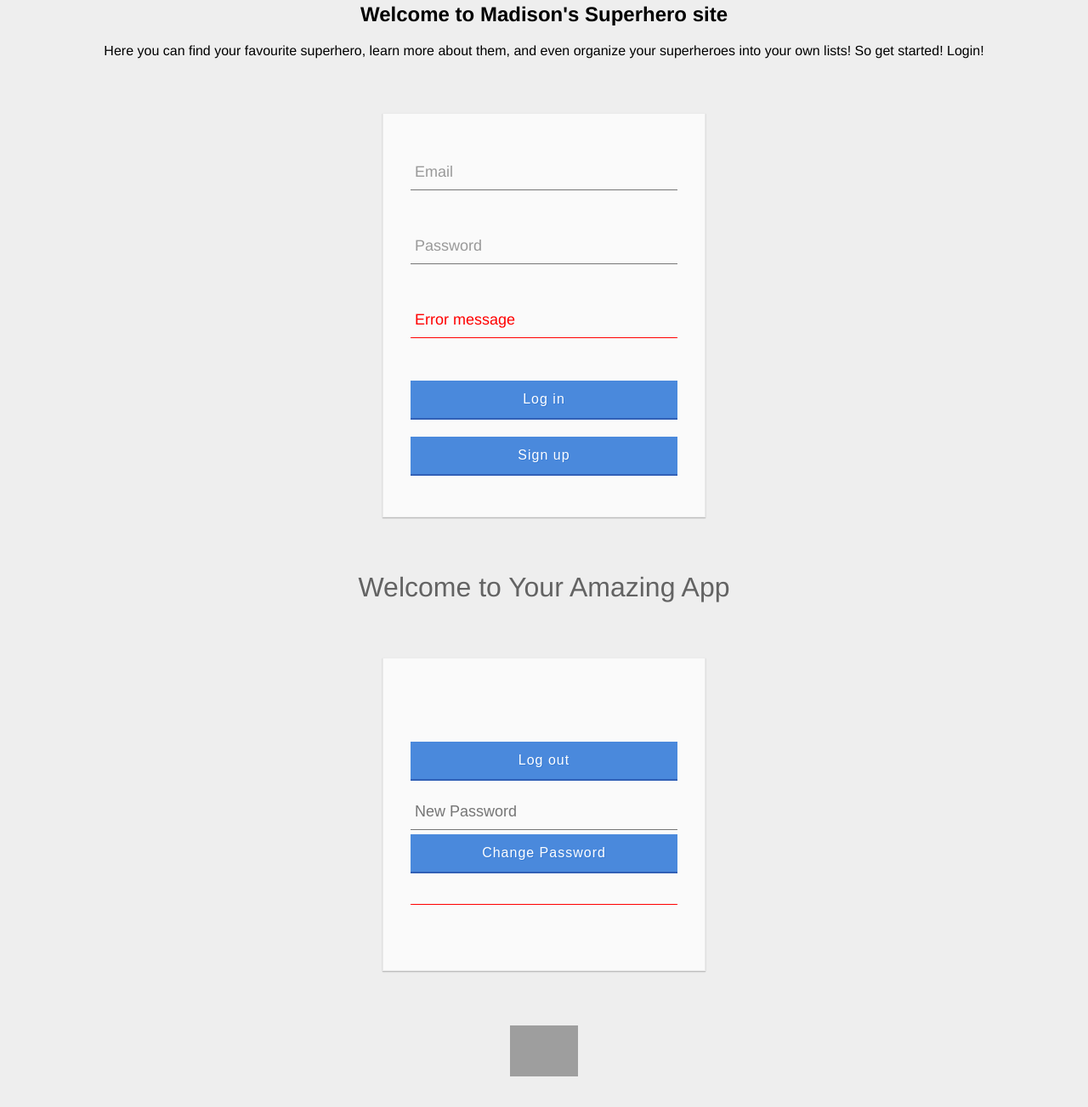
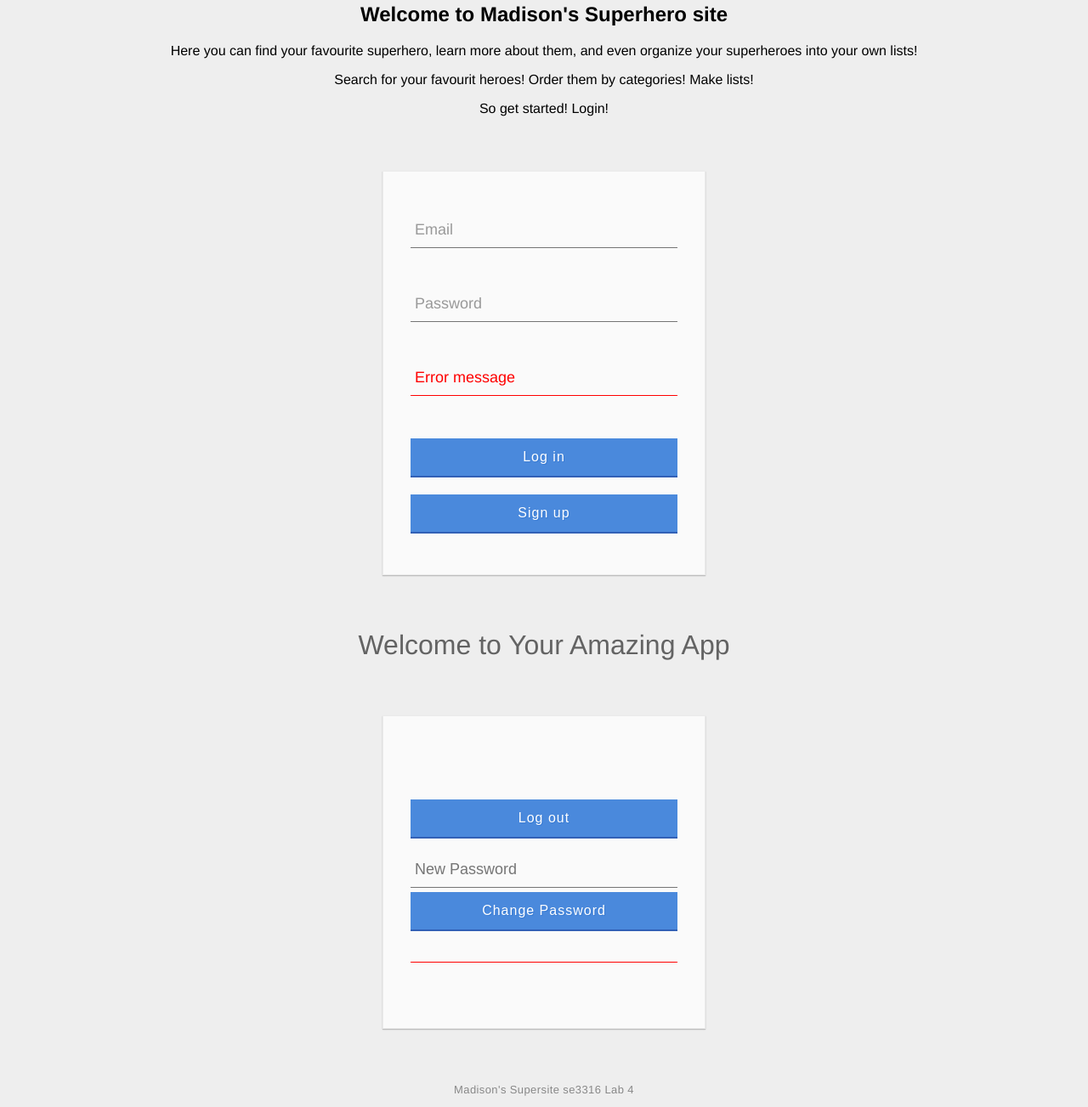
Before and after one commit to mjlo83/se3316-lab4-version2, a website: page src/index.html in a window 1280 px wide. Shown: the part 118-1421 px from the top of the page at 85% size. Before the commit the page ends 1397 px from the top, so only its background shows below. Drawn offline with Linux system fonts and the light colour scheme; grey boxes are pictures that could not be loaded.

Commit message:
just adding html

```diff
--- a/src/index.html
+++ b/src/index.html
@@ -17,7 +17,7 @@
     </div>
     <div id="welcomeMessage">
         <h2>Welcome to Madison's Superhero site</h2>
-        <p>Here you can find your favourite superhero, learn more about them, and even organize your superheroes into your own lists! So get started! Login!</p>
+        <p>Here you can find your favourite superhero, learn more about them, and even organize your superheroes into your own lists! <p>Search for your favourit heroes! Order them by categories! Make lists!</p>So get started! Login!</p>
       </div>
     <form>
       <div class="group">
@@ -62,8 +62,7 @@
   </div>
 
   <footer>
-    <a href="https://firebase.google.com/" target="_blank"><img
-        src="https://firebase.google.com/images/brand-guidelines/logo-standard.png"></a>
+    <p>Madison's Supersite se3316 Lab 4</p>
   </footer>
 
 </body>
```
Also changed, not shown: dist/index.html.
